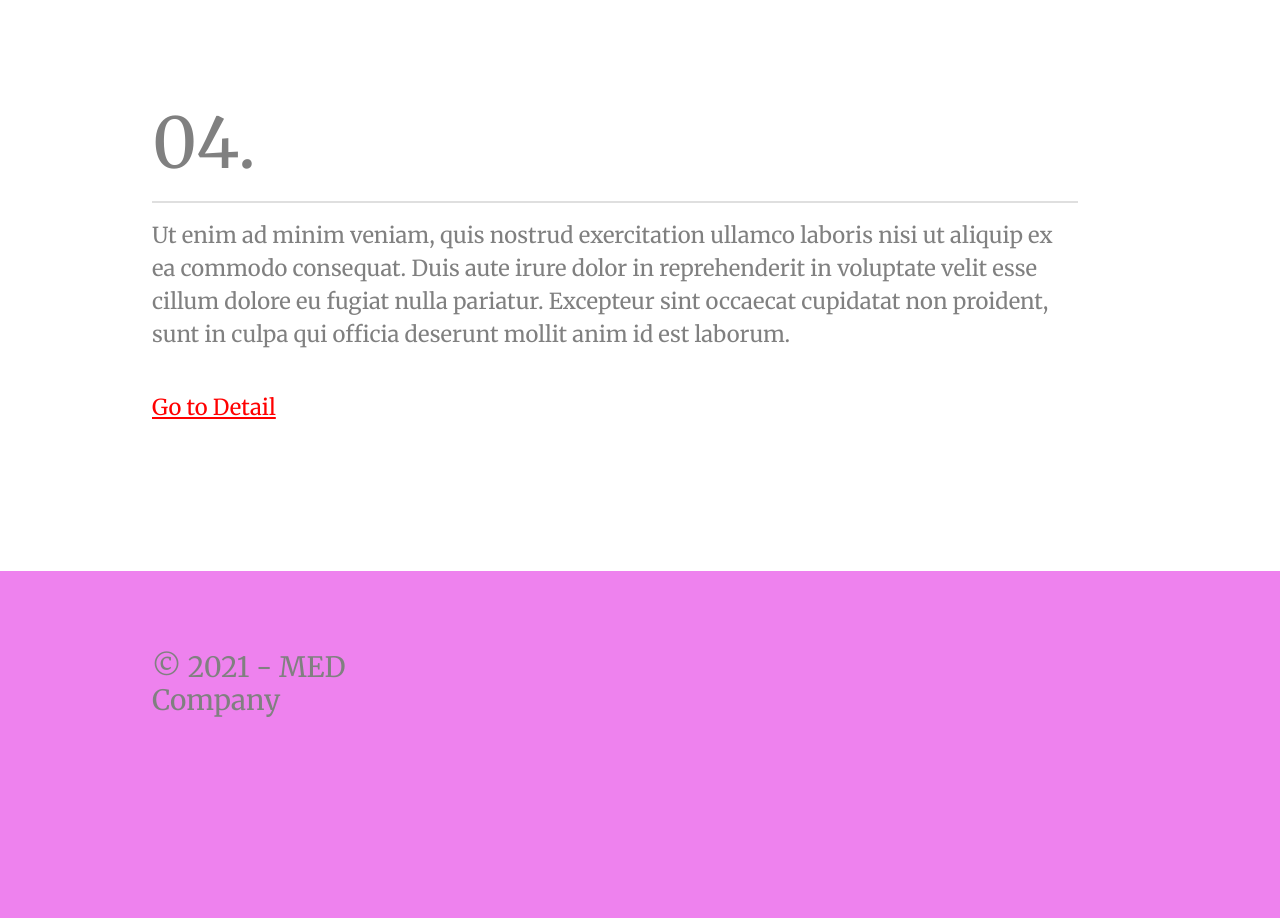
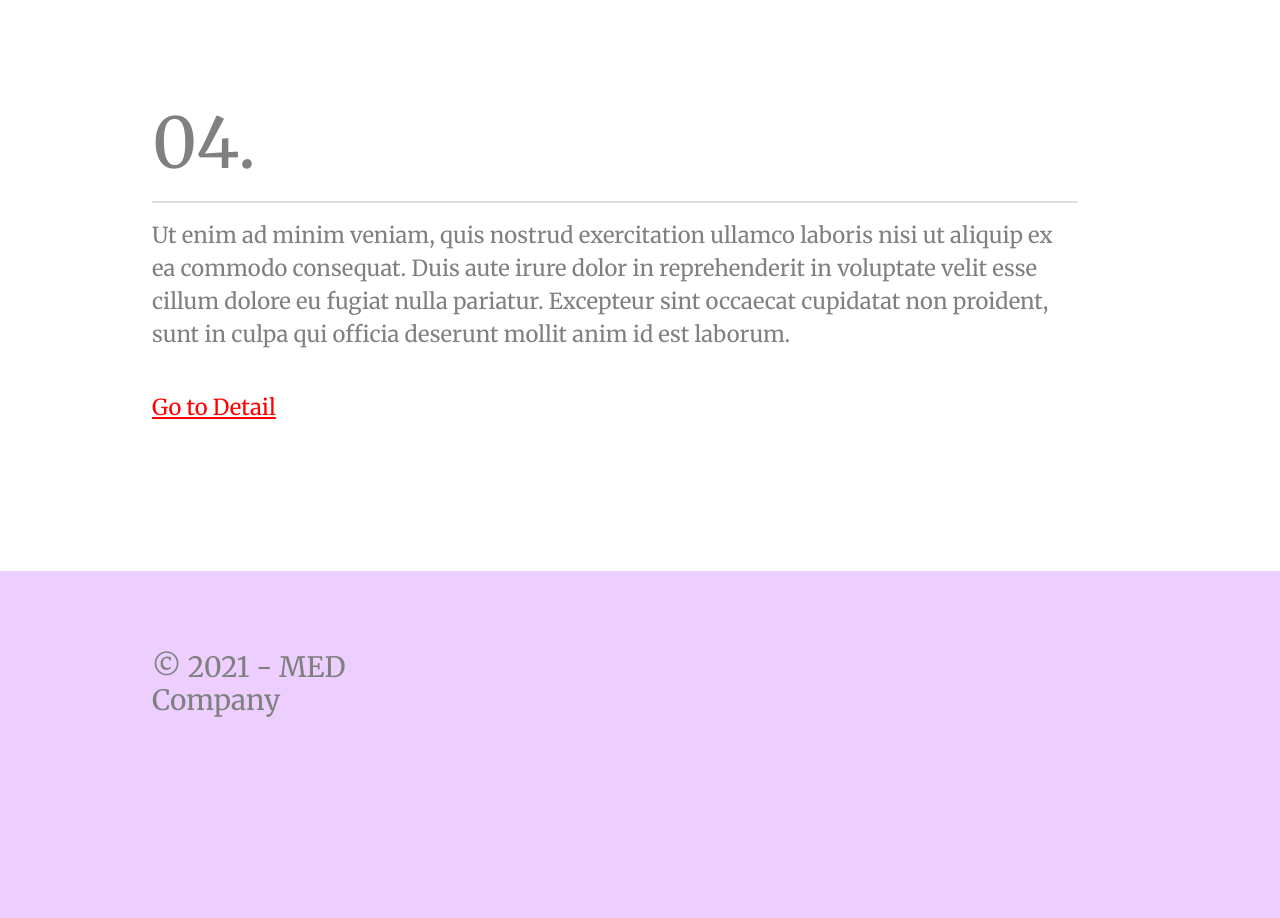
Before and after one commit to yooLucq/secondoLayout, a plain HTML site: page index.html in a window 1280 px wide. Shown: the part 2063-2981 px from the top of the page. Drawn offline with nearby package versions, Linux system fonts and the light colour scheme.

Commit message:
change color
change back ground color of footer

```diff
--- a/static/css/copyright.css
+++ b/static/css/copyright.css
@@ -1,5 +1,5 @@
 #footer{
-    background-color: violet;
+    background-color: #ECCEFF;
     padding-left: 152px;
     margin-top: 147px;
 }
```
